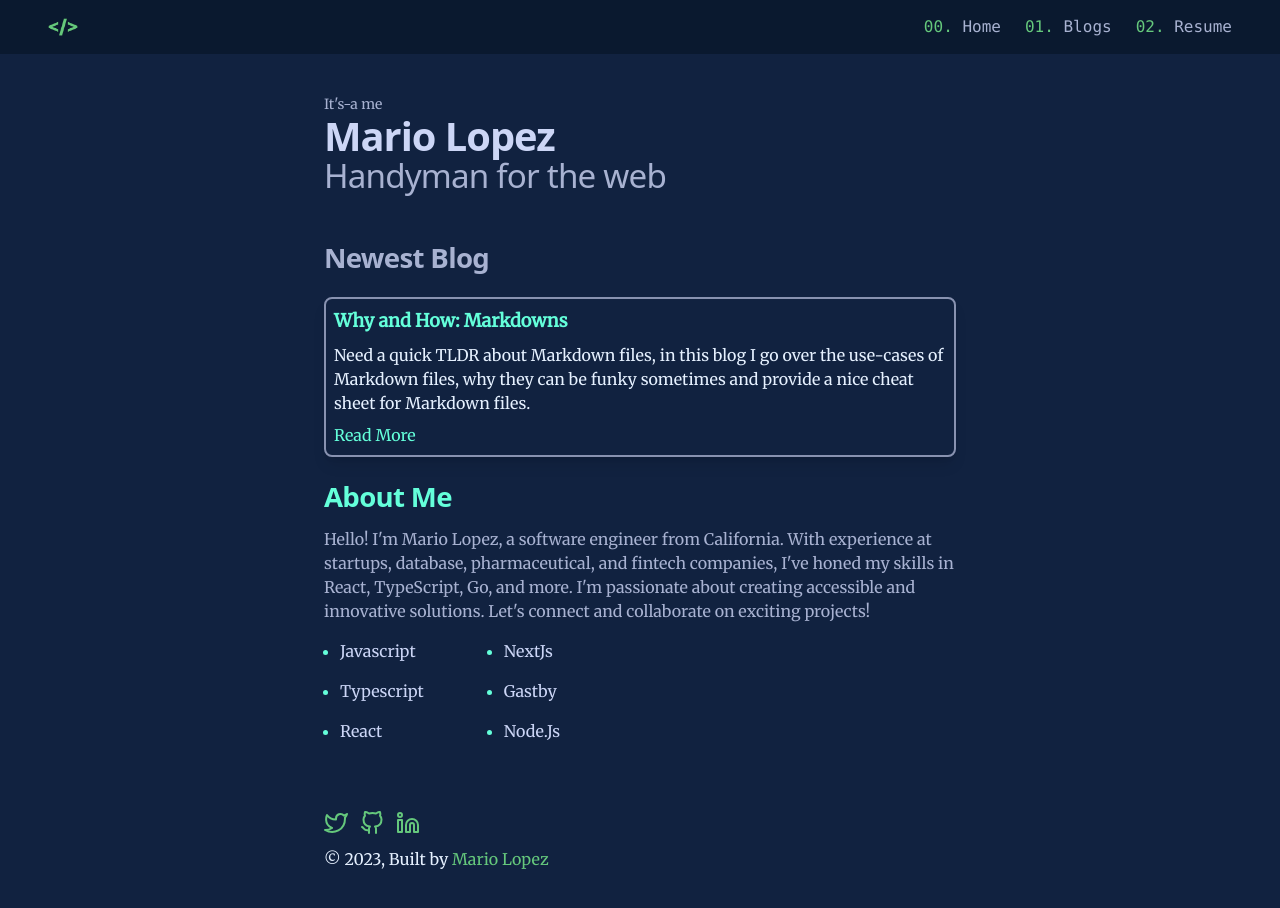
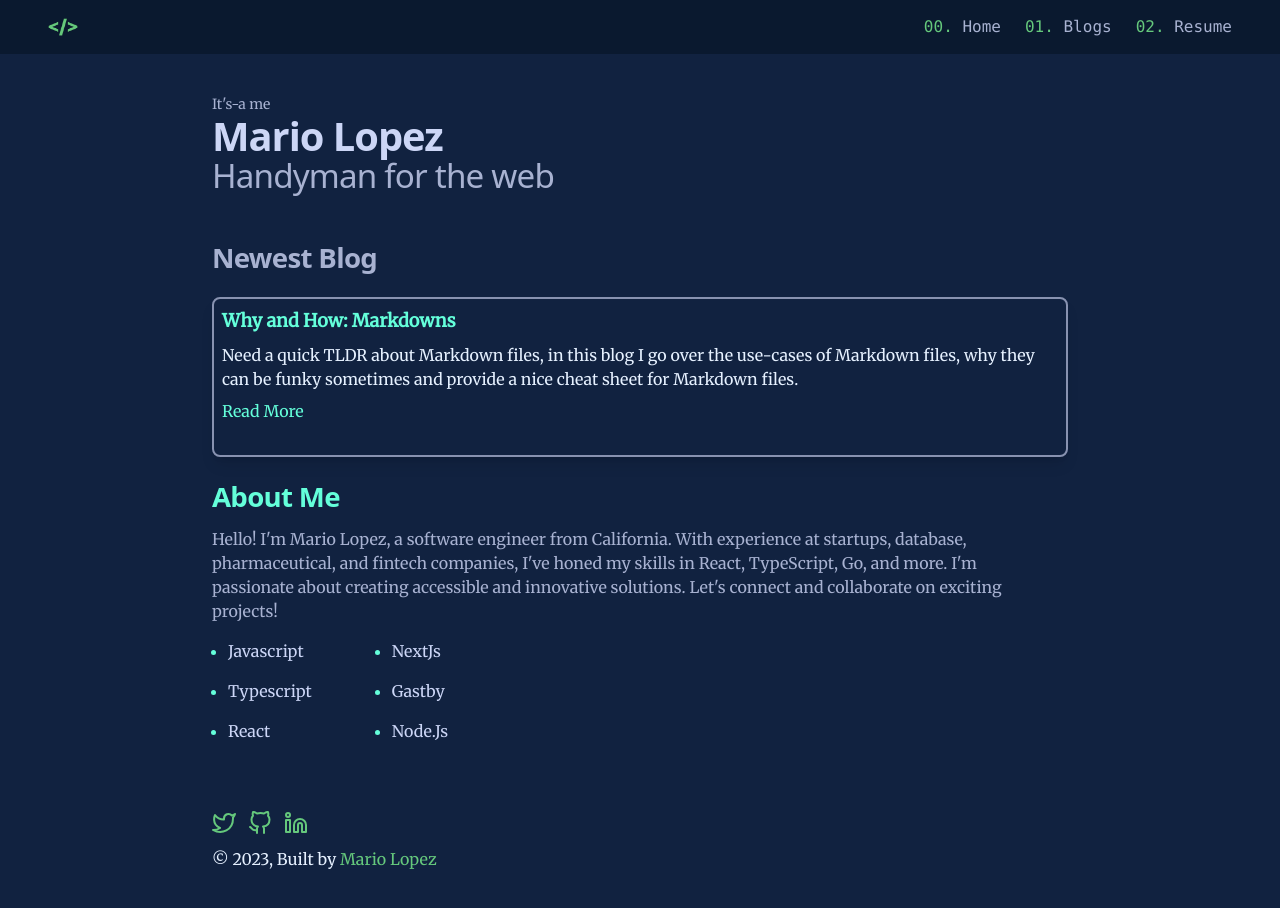
Before and after one commit to ElTragon/website, a Gatsby site: page / in a window 1280 px wide. Built offline with nearby package versions, Linux system fonts and the light colour scheme; Gatsby itself is replaced by a stand-in of ours.

Commit message:
make it wider

```diff
--- a/src/style.css
+++ b/src/style.css
@@ -9,7 +9,7 @@
   --maxWidth-3xl: 48rem;
   --maxWidth-4xl: 56rem;
   --maxWidth-full: "100%";
-  --maxWidth-wrapper: var(--maxWidth-2xl);
+  --maxWidth-wrapper: var(--maxWidth-4xl);
   --spacing-px: "1px";
   --spacing-0: 0;
   --spacing-1: 0.25rem;
```
